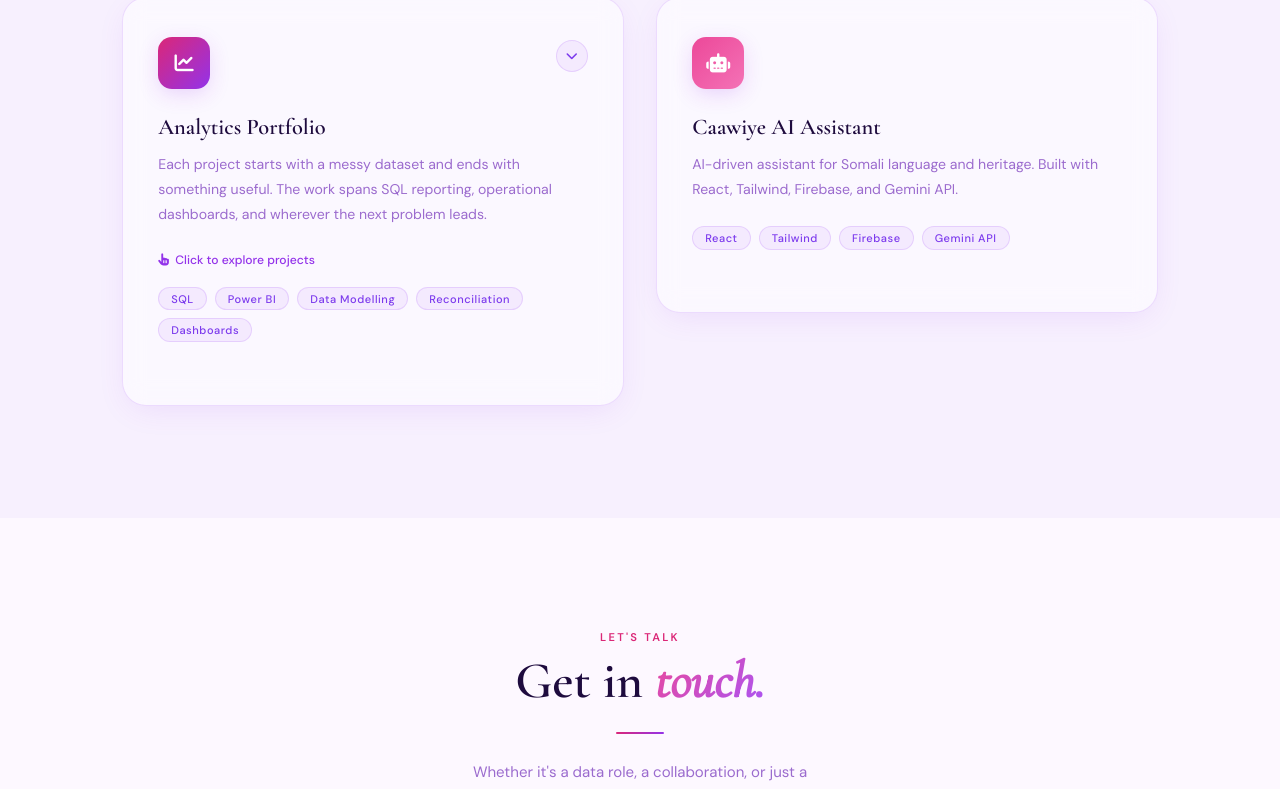
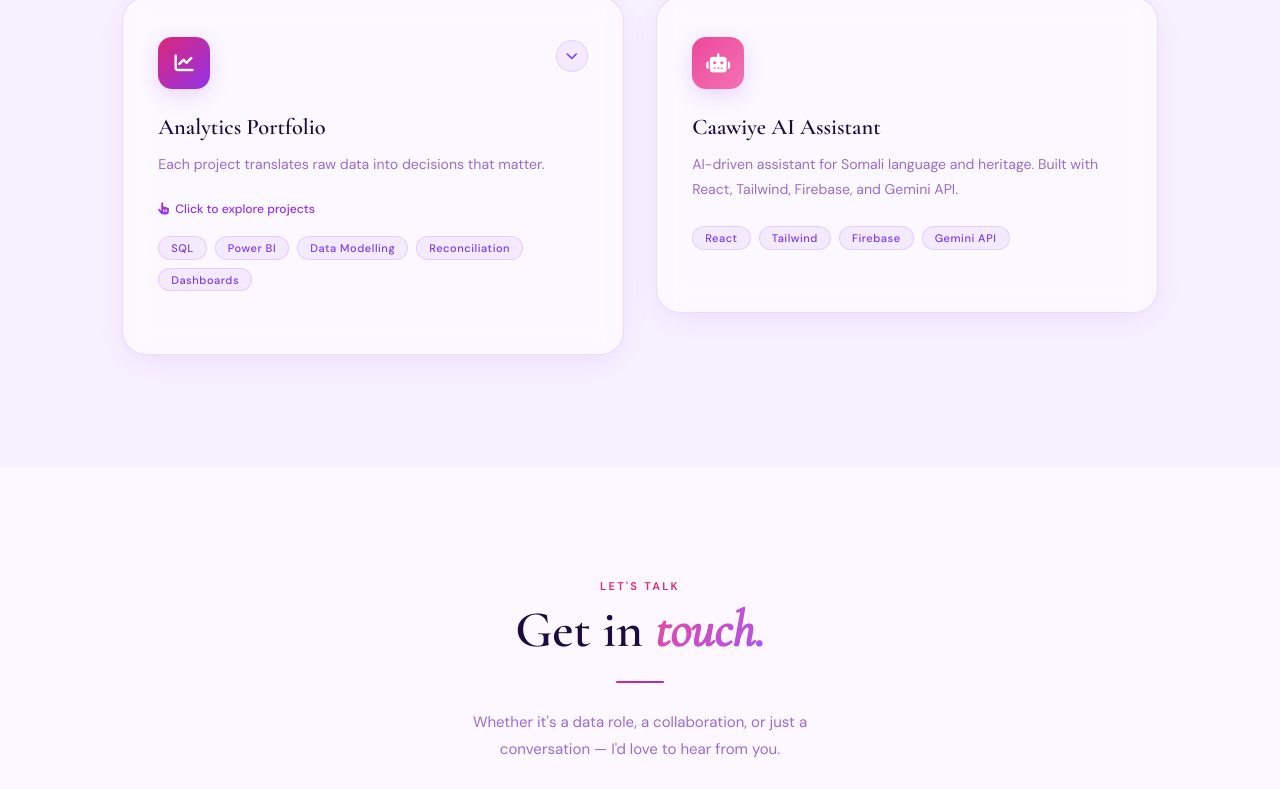
Before and after one commit to XafsaCiise/Hafsa-portfolio, a plain HTML site: page index.html in a window 1280 px wide. Shown: the part 1863-2652 px from the top of the page. Drawn offline with nearby package versions, Linux system fonts and the light colour scheme.

Commit message:
Update index.html

```diff
--- a/index.html
+++ b/index.html
@@ -497,7 +497,7 @@
             <div class="expand-icon"><i class="fa-solid fa-chevron-down"></i></div>
           </div>
 
-          <p>Each project starts with a messy dataset and ends with something useful. The work spans SQL reporting, operational dashboards, and wherever the next problem leads.</p>
+          <p> Each project translates raw data into decisions that matter.</p>
 
           <div class="expand-hint"><i class="fa-solid fa-hand-pointer"></i> Click to explore projects</div>
 
```
